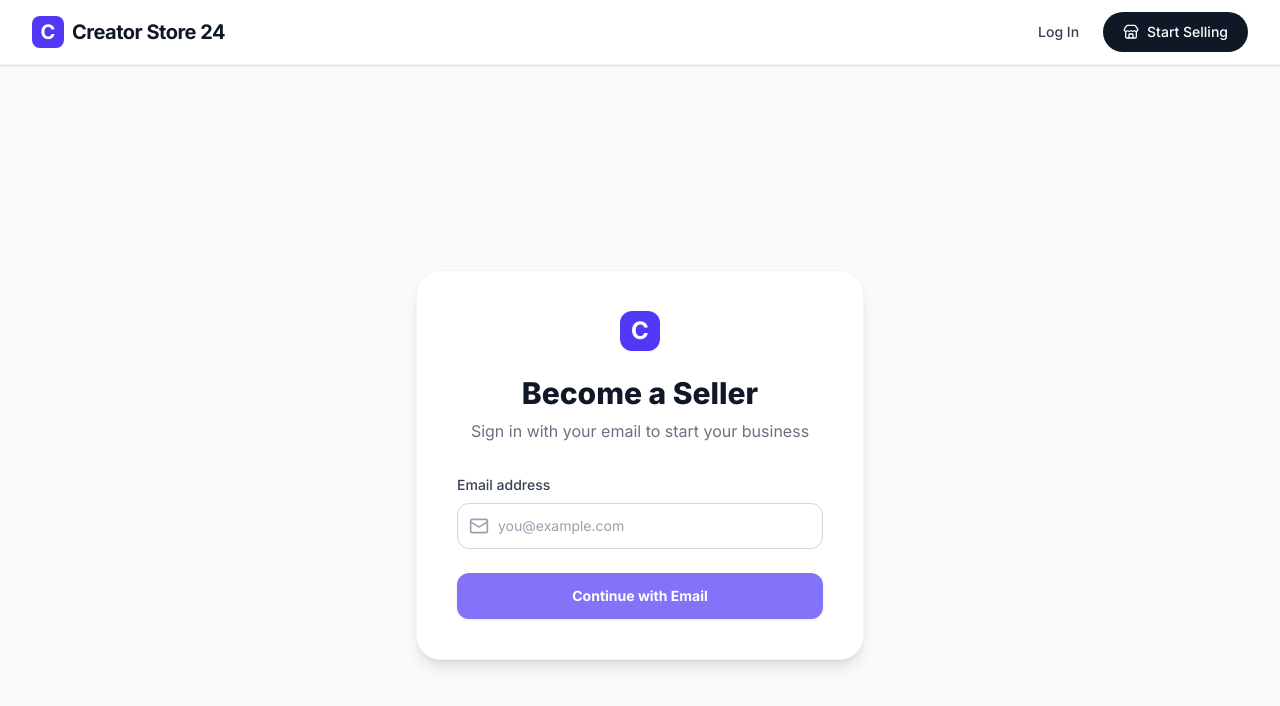
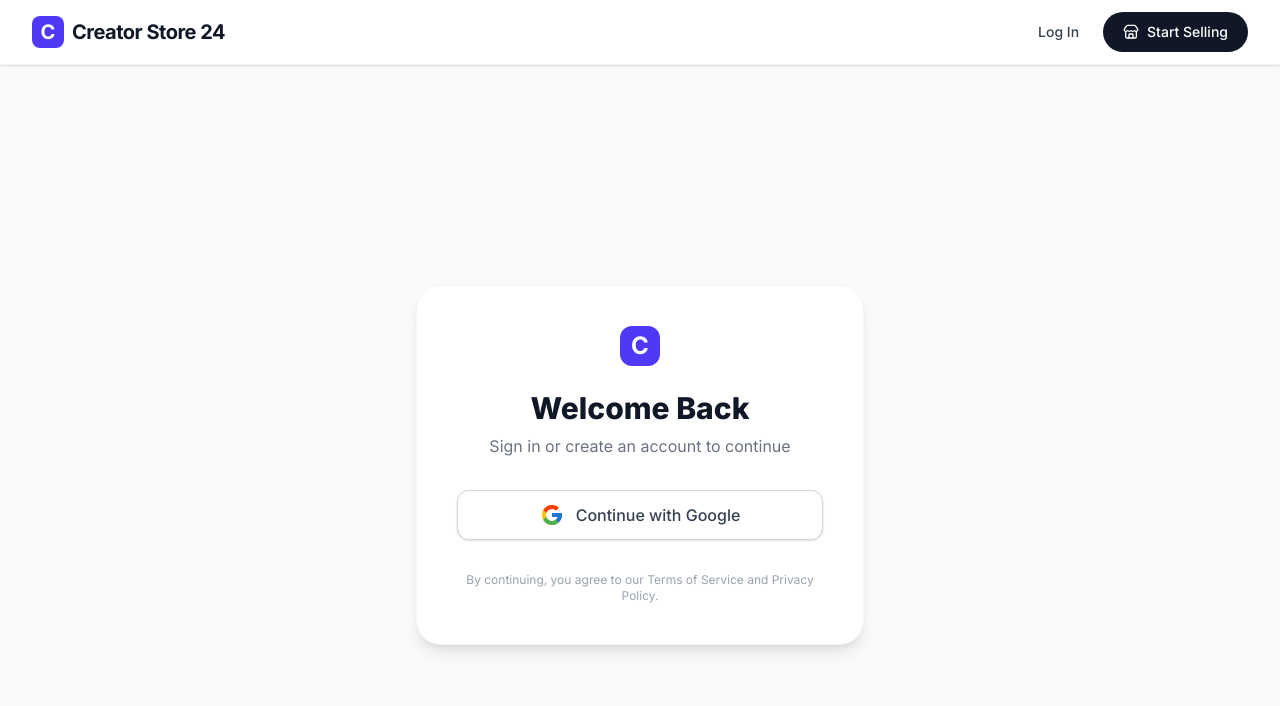
Before and after one commit to code4degree-oss/creatorstore24, a Next.js app: page /onboarding/login in a window 1280 px wide. Shown: the top 706 px of the page. Built offline with nearby package versions, Linux system fonts and the light colour scheme; no server answers.

Commit message:
feat: Introduce an Explore page, an admin console with creator and product management, and an onboarding login page.

```diff
--- a/package.json
+++ b/package.json
@@ -17,6 +17,7 @@
     "razorpay": "^2.9.6",
     "react": "19.2.3",
     "react-dom": "19.2.3",
+    "react-icons": "^5.6.0",
     "react-router-dom": "^7.13.1",
     "resend": "^6.9.3"
   },
--- a/src/app/onboarding/login/page.tsx
+++ b/src/app/onboarding/login/page.tsx
@@ -1,24 +1,27 @@
 'use client'
 
 import { useState } from 'react'
-import { useRouter } from 'next/navigation'
-import { Mail, Store } from 'lucide-react'
+import { createClient } from '@/lib/supabase/client'
 import Link from 'next/link'
+import { FcGoogle } from 'react-icons/fc'
 
 export default function LoginPage() {
-    const [email, setEmail] = useState('')
     const [isLoading, setIsLoading] = useState(false)
-    const router = useRouter()
+    const supabase = createClient()
 
-    const handleLogin = (e: React.FormEvent) => {
-        e.preventDefault()
+    const handleGoogleLogin = async () => {
         setIsLoading(true)
-        // Simulate a login delay
-        setTimeout(() => {
-            // In a real app, this would verify the email or send a magic link.
-            // For now, testing UI flow:
-            router.push('/onboarding/profile')
-        }, 1000)
+        try {
+            await supabase.auth.signInWithOAuth({
+                provider: 'google',
+                options: {
+                    redirectTo: `${window.location.origin}/auth/callback`
+                }
+            })
+        } catch (error) {
+            console.error('Error logging in with Google:', error)
+            setIsLoading(false)
+        }
     }
 
     return (
@@ -30,42 +33,24 @@ export default function LoginPage() {
                             <span className="text-white font-bold text-2xl leading-none">C</span>
                         </div>
                     </Link>
-                    <h2 className="text-3xl font-extrabold text-gray-900 mb-2">Become a Seller</h2>
-                    <p className="text-gray-500">Sign in with your email to start your business</p>
+                    <h2 className="text-3xl font-extrabold text-gray-900 mb-2">Welcome Back</h2>
+                    <p className="text-gray-500 mb-8">Sign in or create an account to continue</p>
                 </div>
 
-                <form className="mt-8 space-y-6" onSubmit={handleLogin}>
-                    <div>
-                        <label htmlFor="email" className="block text-sm font-medium text-gray-700 mb-2">
-                            Email address
-                        </label>
-                        <div className="relative">
-                            <div className="absolute inset-y-0 left-0 pl-3 flex items-center pointer-events-none">
-                                <Mail className="h-5 w-5 text-gray-400" />
-                            </div>
-                            <input
-                                id="email"
-                                name="email"
-                                type="email"
-                                required
-                                value={email}
-                                onChange={(e) => setEmail(e.target.value)}
-                                className="block w-full pl-10 pr-3 py-3 border border-gray-300 rounded-xl text-gray-900 placeholder-gray-400 focus:outline-none focus:ring-2 focus:ring-indigo-600 focus:border-transparent transition-all sm:text-sm"
-                                placeholder="you@example.com"
-                            />
-                        </div>
-                    </div>
+                <div className="space-y-4">
+                    <button
+                        onClick={handleGoogleLogin}
+                        disabled={isLoading}
+                        className="w-full flex items-center justify-center gap-3 py-3 px-4 border border-gray-300 rounded-xl shadow-sm bg-white text-gray-700 hover:bg-gray-50 font-medium transition-colors disabled:opacity-70 disabled:cursor-not-allowed"
+                    >
+                        <FcGoogle className="w-6 h-6" />
+                        {isLoading ? 'Connecting to Google...' : 'Continue with Google'}
+                    </button>
+                </div>
 
-                    <div>
-                        <button
-                            type="submit"
-                            disabled={isLoading || !email}
-                            className="w-full flex justify-center py-3 px-4 border border-transparent rounded-xl shadow-sm text-sm font-bold text-white bg-indigo-600 hover:bg-indigo-700 focus:outline-none focus:ring-2 focus:ring-offset-2 focus:ring-indigo-500 disabled:opacity-70 disabled:cursor-not-allowed transition-all"
-                        >
-                            {isLoading ? 'Sending magic link...' : 'Continue with Email'}
-                        </button>
-                    </div>
-                </form>
+                <p className="text-center text-xs text-gray-400 mt-8">
+                    By continuing, you agree to our Terms of Service and Privacy Policy.
+                </p>
             </div>
         </div>
     )
```
Also changed, not shown: 1 other file (tests, documents, lock files or other folders).
